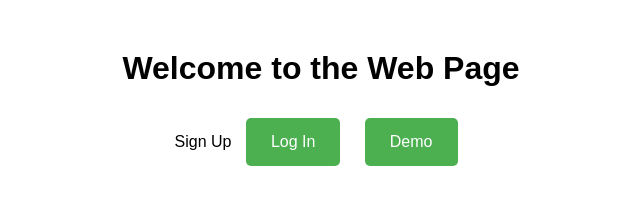
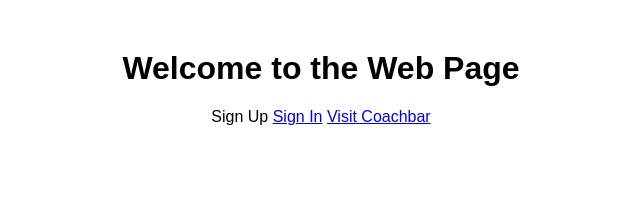
Before and after one commit to kamaljayanath/CBtest, a plain HTML site: page index.html in a window 1280 px wide. Shown: the whole page, without its empty margins (319-959 px from the left). Drawn offline with Linux system fonts and the light colour scheme.

Commit message:
Update index.html

```diff
--- a/index.html
+++ b/index.html
@@ -56,10 +56,10 @@
 
     <h1>Welcome to the Web Page</h1>
 
+     <div class="button-container">
     <a class="btn" onclick="trackAndRedirect(event, 'https://coachbar.io/product-archive/')">Sign Up</a>
-
-    <button class="button" onclick="window.location.href='https://www.google.com'">Log In</button>
-    <button class="button" onclick="window.location.href='https://www.facebook.com'">Demo</button>
-
+    <a href="https://coachbar.io/signin" class="btn" target="_blank" rel="noopener noreferrer">Sign In</a>
+    <a href="https://coachbar.io" class="btn" target="_blank" rel="noopener noreferrer">Visit Coachbar</a>
+  </div>
 </body>
 </html>
```
